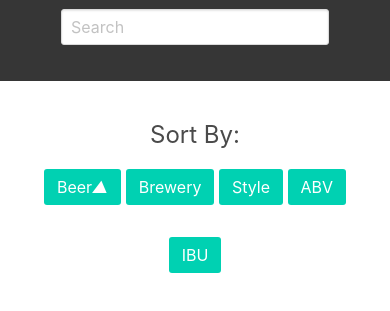
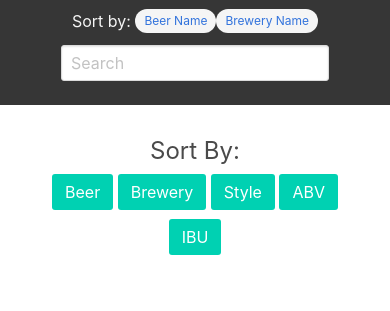
Before and after one commit to travis-johnson/BruChure, a plain HTML site: page index.html in a window 390 px wide. Shown: the part 91-402 px from the top of the page. Drawn offline with nearby package versions, Linux system fonts and the light colour scheme; no server answers.

Commit message:
adding buttons to navbar

```diff
--- a/index.html
+++ b/index.html
@@ -21,15 +21,25 @@
             </div>
         </div>
         <div class="level-item">
+            <p>Sort by:&nbsp;</p>
+            <div class="tag is-rounded">
+                <a href="" ng-click="propertyName='name';reverse=!reverse;">Beer Name </a>
+                <span ng-show="propertyName === 'name'" ng-class="{reverse: reverse}"></span>
+
+            </div>
+            <div class="tag is-rounded">
+                <a href="" ng-click="propertyName='brewery';reverse=!reverse;">Brewery Name</a>
+                <span class="sortorder" ng-show="propertyName === 'brewery'" ng-class="{reverse: reverse}"></span>
+            </div>
+        </div>
+        <div class="level-item">
             <div class="field has-addons">
                 <div class="control">
                     <input ng-model="searchBeer" class="input" type="text" placeholder="Search">
                 </div>
             </div>
         </div>
-        <div>
-            <!-- <a href="" ng-click="beerName; reverse=!reverse">Sort By Beer Name</a> -->
-        </div>
+
     </nav>
     <section class="section">
 
@@ -39,7 +49,7 @@
                 <thead>
                     <tr>
                         <th>
-                            <a href="" ng-click="propertyName='name';reverse=!reverse;">Beer Name</a>
+                            <a href="" ng-click="propertyName='name';reverse=!reverse;">Beer Name </a>
                             <span class="sortorder" ng-show="propertyName === 'name'" ng-class="{reverse: reverse}"></span>
                         </th>
                         <th><a href="" ng-click="propertyName='brewery';reverse=!reverse;">Brewery Name</a>
@@ -70,7 +80,7 @@
             <ul id="info-blocks">
                 <li id="mobile-btns">
                     <h2 class="is-size-4">Sort By:</h2>
-                    <button class="button is-primary" ng-show="propertyName='name';" ng-click="propertyName='name';reverse=!reverse;">Beer
+                    <button class="button is-primary" ng-click="propertyName='name';reverse=!reverse;">Beer
                         <i class="sortorder" ng-show="propertyName === 'name'" ng-class="{reverse: reverse}"></i></button>
                     <button class="button is-primary" ng-click="propertyName='brewery';reverse=!reverse;">Brewery
                      <span class="sortorder" ng-show="propertyName === 'brewery'" ng-class="{reverse: reverse}"></span></button>
--- a/script.js
+++ b/script.js
@@ -17,10 +17,7 @@ app.controller('dataCtrl',
                         $scope.beerInfo.push(record);
                         $scope.beerInfo;
                     });
-                // for (i = 0; i <= response.data.length; i++) {
-                //     $scope.beerData = response.data[i];
 
-                // }
                 $scope.reverse = false;
                 $scope.searchBeer = ''; // set the default search filter term
 
--- a/styles/styles.scss
+++ b/styles/styles.scss
@@ -35,8 +35,9 @@ nav {
 #mobile-btns {
     display: block;
     text-align: center;
+    margin: 1em 0;
     button {
-        margin: 1em 0;
+        margin: .3em 0;
     }
 }
 
```
Also changed, not shown: img/sort-arrows.png (added), styles/styles.css, styles/styles.min.css.
